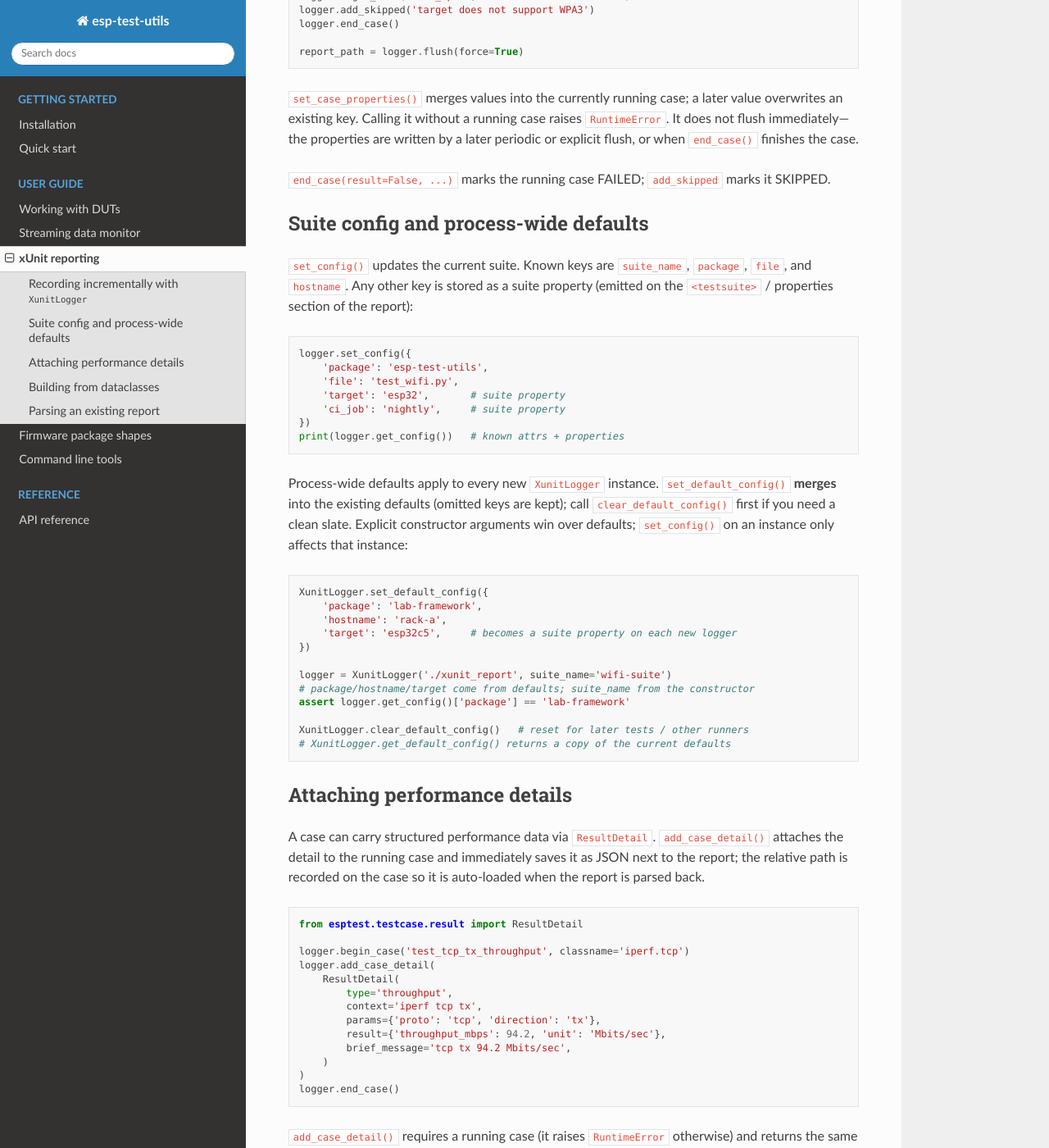
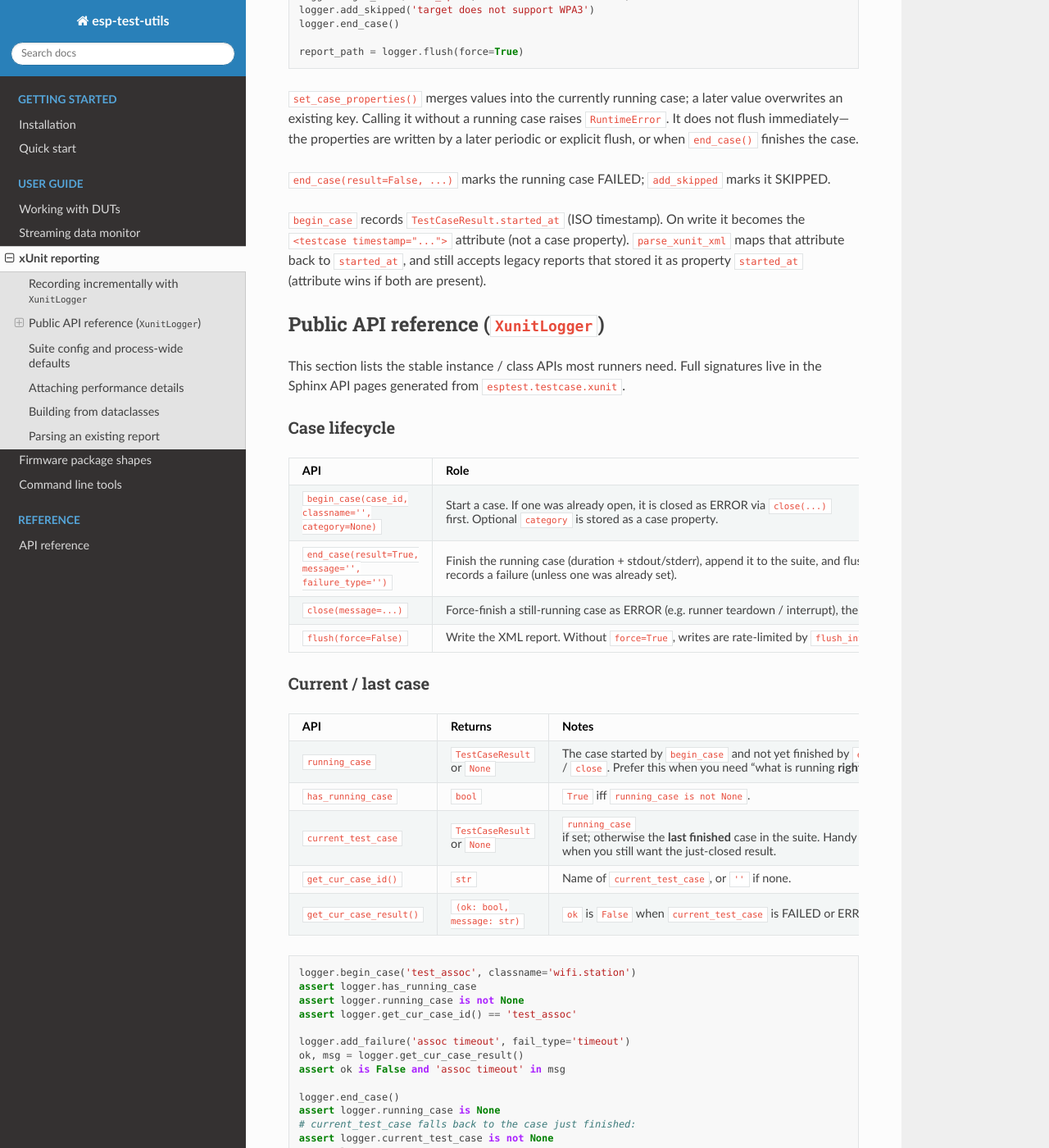
Before and after one commit to ydhub/esp-test-utils, a Sphinx documentation site: the page built from docs/guides/xunit_report.md, in a window 1280 px wide and 1400 px high, scrolled down 770 px. Shown: the whole window at 82% size. Built offline with Sphinx 7.4.7 and the Read the Docs theme 3.1.0, drawn with Linux system fonts in a browser that asks for light colours; pages that are not in the unit, such as notebooks, are missing from menus; some of the changed text lies outside the part shown.

Commit message:
feat(testcase): emit case started_at as testcase timestamp
Store TestCaseResult.started_at on the <testcase timestamp> attribute
instead of a property; parse prefers the attribute and still accepts
legacy property started_at. Also document XunitLogger public APIs.

Co-authored-by: Cursor <cursoragent@cursor.com>
Signed-off-by: Chen Yudong <chenyudong@espressif.com>

````diff
--- a/docs/guides/xunit_report.md
+++ b/docs/guides/xunit_report.md
@@ -46,6 +46,80 @@ later periodic or explicit flush, or when `end_case()` finishes the case.
 
 `end_case(result=False, ...)` marks the running case FAILED; `add_skipped`
 marks it SKIPPED.
+
+`begin_case` records `TestCaseResult.started_at` (ISO timestamp). On write it
+becomes the `<testcase timestamp="...">` attribute (not a case property).
+`parse_xunit_xml` maps that attribute back to `started_at`, and still accepts
+legacy reports that stored it as property `started_at` (attribute wins if both
+are present).
+
+## Public API reference (`XunitLogger`)
+
+This section lists the stable instance / class APIs most runners need. Full
+signatures live in the Sphinx API pages generated from
+`esptest.testcase.xunit`.
+
+### Case lifecycle
+
+| API | Role |
+| --- | --- |
+| `begin_case(case_id, classname='', category=None)` | Start a case. If one was already open, it is closed as ERROR via `close(...)` first. Optional `category` is stored as a case property. |
+| `end_case(result=True, message='', failure_type='')` | Finish the running case (duration + stdout/stderr), append it to the suite, and flush. `result=False` records a failure (unless one was already set). |
+| `close(message=...)` | Force-finish a still-running case as ERROR (e.g. runner teardown / interrupt), then flush. |
+| `flush(force=False)` | Write the XML report. Without `force=True`, writes are rate-limited by `flush_interval`. |
+
+### Current / last case
+
+| API | Returns | Notes |
+| --- | --- | --- |
+| `running_case` | `TestCaseResult` or `None` | The case started by `begin_case` and not yet finished by `end_case` / `close`. Prefer this when you need “what is running **right now**”. |
+| `has_running_case` | `bool` | `True` iff `running_case is not None`. |
+| `current_test_case` | `TestCaseResult` or `None` | `running_case` if set; otherwise the **last finished** case in the suite. Handy after `end_case` when you still want the just-closed result. |
+| `get_cur_case_id()` | `str` | Name of `current_test_case`, or `''` if none. |
+| `get_cur_case_result()` | `(ok: bool, message: str)` | `ok` is `False` when `current_test_case` is FAILED or ERROR. |
+
+```python
+logger.begin_case('test_assoc', classname='wifi.station')
+assert logger.has_running_case
+assert logger.running_case is not None
+assert logger.get_cur_case_id() == 'test_assoc'
+
+logger.add_failure('assoc timeout', fail_type='timeout')
+ok, msg = logger.get_cur_case_result()
+assert ok is False and 'assoc timeout' in msg
+
+logger.end_case()
+assert logger.running_case is None
+# current_test_case falls back to the case just finished:
+assert logger.current_test_case is not None
+assert logger.current_test_case.name == 'test_assoc'
+```
+
+### Recording status and output
+
+| API | Role |
+| --- | --- |
+| `add_sys_out(message)` / `add_sys_err(message)` | Append to case stdout / stderr (bounded head+tail). Before `begin_case`, text is buffered and prepended to the next case. |
+| `add_failure(message, fail_type=...)` | Mark the **running** case FAILED (may be called before `end_case`). |
+| `add_error(message)` | Mark the running case ERROR. |
+| `add_skipped(message='')` | Mark the running case SKIPPED. |
+| `clear_failures()` | Reset the running case back to PASSED and clear its message. |
+| `set_case_properties(properties)` | Merge string properties into the running case. |
+| `add_case_detail(detail)` | Attach a `ResultDetail`, save its JSON next to the report, and register the relative path. |
+
+`add_failure` / `add_error` / `add_skipped` / `clear_failures` / `set_case_properties` /
+`add_case_detail` all require a running case and raise `RuntimeError` otherwise.
+
+### Suite config
+
+| API | Role |
+| --- | --- |
+| `set_config(config)` / `get_config()` | Update / read suite attrs (`suite_name`, `package`, `file`, `hostname`) and suite properties. |
+| `XunitLogger.set_default_config` / `get_default_config` / `clear_default_config` | Process-wide defaults applied by every **new** instance. |
+
+Useful attributes: `xunit_file` (report path), `test_suite` / `test_suites`
+(in-memory result tree). Module helpers `generate_xunit_xml`, `save_xunit_xml`,
+and `parse_xunit_xml` are covered in the sections below.
 
 ## Suite config and process-wide defaults
 
````
Also changed, not shown: example/pytest_xunit/README.md, 4 other files.
